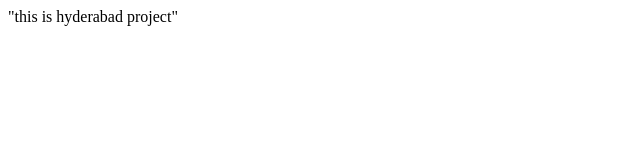
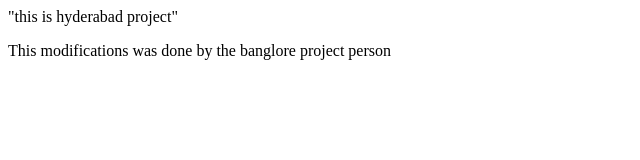
Before and after one commit to YNlakshmi/Person1-p2, a plain HTML site: page index.html in a window 1280 px wide. Shown: the whole page, without its empty margins (0-640 px from the left). Drawn offline with Linux system fonts and the light colour scheme.

Commit message:
changes-by-person2

```diff
--- a/index.html
+++ b/index.html
@@ -7,5 +7,8 @@
 </head>
 <body>
    "this is hyderabad project"
+   <p>
+    This modifications was done by the banglore project person
+   </p>
 </body>
 </html>
```
